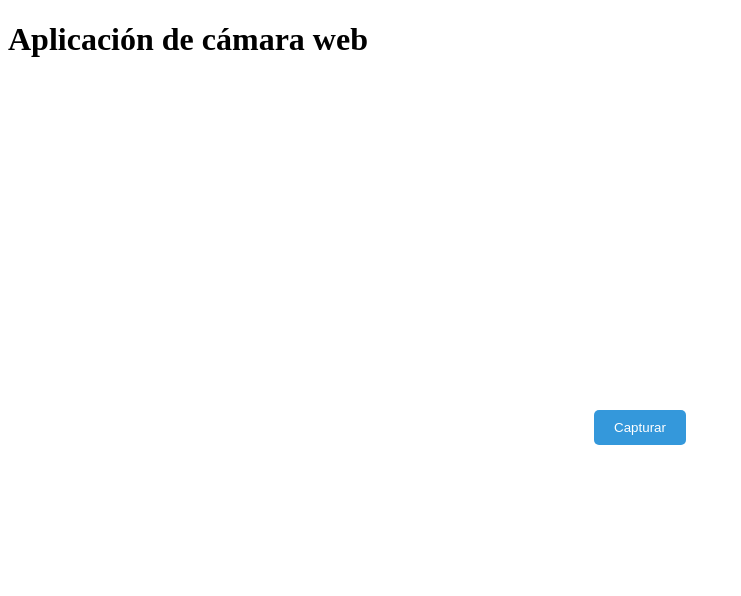
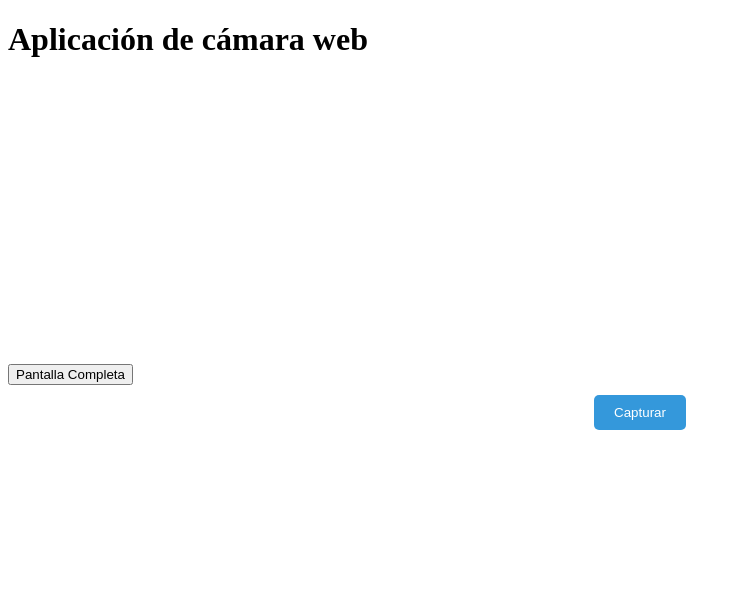
Before and after one commit to JSenen/HUB_Totem, a PHP site: page / in a window 1280 px wide. Shown: the top 596 px of the page, without its empty margins (0-741 px from the left). Run offline with PHP 8.4, Linux system fonts and the light colour scheme.

Commit message:
2 cameras 1 canvas + save photo

```diff
--- a/index.php
+++ b/index.php
@@ -4,12 +4,25 @@
     <meta charset="UTF-8">
     <title>Aplicación de cámara web</title>
     <style>
-        #video {
-            width: 50%;
-            height: auto;
+        .video-container {
+            width: 90%; /* Ancho del contenedor de video */
+            position: relative;
+            margin: 0 auto;
+            overflow: hidden; /* Ocultar el desbordamiento de los videos */
+        }
+        .video {
+            width: 50%; /* Ancho del video al 50% del contenedor */
+            height: 100%; /* Altura del video al 100% del contenedor */
+            float: left; /* Alinear los videos uno al lado del otro */
+            transform: scaleX(1); /* Restaurar la orientación normal para el primer video */
+        }
+        #video2 {
+            transform: scaleX(-1); /* Voltear horizontalmente el segundo video */
         }
         #canvas {
             display: none;
+            width: 100%;
+            height: auto;
         }
         #botonCapturar {
             display: block;
@@ -25,65 +38,93 @@
 </head>
 <body>
     <h1>Aplicación de cámara web</h1>
-    <video id="video" autoplay></video>
+    <div class="video-container">
+        <video class="video" id="video1" autoplay></video>
+        <video class="video" id="video2" autoplay></video>
+    </div>
+    <button id="botonPantallaCompleta">Pantalla Completa</button>
     <button id="botonCapturar">Capturar</button>
     <canvas id="canvas"></canvas>
 
+        <!-- Mostrar en consola los identificadores de las camaras usadas -->
     <script>
-        // Acceder al video stream de la cámara web
-        navigator.mediaDevices.getUserMedia({ video: true })
+
+        navigator.mediaDevices.enumerateDevices()
+  .then(function(devices) {
+    devices.forEach(function(device) {
+      if (device.kind === 'videoinput') {
+        console.log('Dispositivo de video encontrado:', device.label, 'ID:', device.deviceId);
+      }
+    });
+  })
+  .catch(function(err) {
+    console.error('Error al enumerar dispositivos:', err);
+  });
+  </script>
+
+    <script>
+        // Acceder al video stream de la primera cámara USB
+        navigator.mediaDevices.getUserMedia({ video: { deviceId: { exact: 'wm8IYg6l5Wi7xZHA2VdxbvjKrpeUgZUfcGyd/KqrIbk=' } } })
             .then(function(stream) {
-                var video = document.getElementById('video');
-                video.srcObject = stream;
-                video.play();
+                var video1 = document.getElementById('video1');
+                video1.srcObject = stream;
+                video1.play();
             })
             .catch(function(err) {
-                console.log("Error: " + err);
+                console.log("Error al acceder a la primera cámara: " + err);
+            });
+
+        // Acceder al video stream de la segunda cámara USB
+        navigator.mediaDevices.getUserMedia({ video: { deviceId: { exact: 'Wa6epbQOMpOyErawWcpTmRZj2wXndy4zoK/Br1U4cMk=' } } })
+            .then(function(stream) {
+                var video2 = document.getElementById('video2');
+                video2.srcObject = stream;
+                video2.play();
+            })
+            .catch(function(err) {
+                console.log("Error al acceder a la segunda cámara: " + err);
             });
 
         // Capturar una imagen de la cámara web
+        // document.getElementById('botonCapturar').addEventListener('click', function() {
+        //     var video1 = document.getElementById('video1');
+        //     var canvas = document.getElementById('canvas');
+        //     var context = canvas.getContext('2d');
+        //     canvas.width = video1.videoWidth;
+        //     canvas.height = video1.videoHeight;
+        //     context.drawImage(video1, 0, 0, canvas.width, canvas.height);
+
+        //     // Convertir la imagen a Base64 y enviarla al servidor
+        //     var dataURL = canvas.toDataURL();
+        //     var xhr = new XMLHttpRequest();
+        //     xhr.open('POST', 'guardar_imagen.php', true);
+        //     xhr.setRequestHeader('Content-type', 'application/x-www-form-urlencoded');
+        //     xhr.send('imagen=' + dataURL);
+        // });
+             // Capturar una imagen de la cámara web al hacer clic en el botón
         document.getElementById('botonCapturar').addEventListener('click', function() {
-            var video = document.getElementById('video');
+            var video1 = document.getElementById('video1');
             var canvas = document.getElementById('canvas');
             var context = canvas.getContext('2d');
-            canvas.width = video.videoWidth;
-            canvas.height = video.videoHeight;
-            context.drawImage(video, 0, 0, canvas.width, canvas.height);
-
-            // Convertir la imagen a Base64 y enviarla al servidor
-            var dataURL = canvas.toDataURL();
-            var xhr = new XMLHttpRequest();
-            xhr.open('POST', 'guardar_imagen.php', true);
-            xhr.setRequestHeader('Content-type', 'application/x-www-form-urlencoded');
-            xhr.send('imagen=' + dataURL);
+            canvas.width = video1.videoWidth * 2; // Ancho del canvas igual a la suma de los anchos de los videos
+            canvas.height = video1.videoHeight;
+            context.drawImage(video1, 0, 0, video1.videoWidth, video1.videoHeight); // Dibujar el primer video
+            context.drawImage(video2, video1.videoWidth, 0, video1.videoWidth, video1.videoHeight); // Dibujar el segundo video
+            var dataURL = canvas.toDataURL('image/png'); // Convertir el contenido del canvas a una imagen PNG
+            // Descargar la imagen
+            var link = document.createElement('a');
+            link.href = dataURL;
+            link.download = 'captura_camara.png';
+            link.click();
         });
-    </script>
-
-<script>
-        // Solicitar pantalla completa al cargar la página
-        document.addEventListener('DOMContentLoaded', function() {
-            var elem = document.documentElement; // El elemento HTML
+        // Solicitar pantalla completa al hacer clic en el botón
+        document.getElementById('botonPantallaCompleta').addEventListener('click', function() {
+            var elem = document.documentElement;
             var requestFullScreen = elem.requestFullscreen || elem.mozRequestFullScreen || elem.webkitRequestFullscreen || elem.msRequestFullscreen;
 
             if (requestFullScreen) {
                 requestFullScreen.call(elem);
             }
-
-           // Ocultar la barra de herramientas
-           document.addEventListener('mousemove', function() {
-                hideToolbar();
-            });
-
-            function hideToolbar() {
-                var isInFullScreen = (document.fullscreenElement && document.fullscreenElement !== null) ||
-                                     (document.webkitFullscreenElement && document.webkitFullscreenElement !== null) ||
-                                     (document.mozFullScreenElement && document.mozFullScreenElement !== null) ||
-                                     (document.msFullscreenElement && document.msFullscreenElement !== null);
-
-                if (isInFullScreen) {
-                    document.querySelector('.toolbar').style.display = 'none';
-                }
-            }
         });
     </script>
 </body>
```
